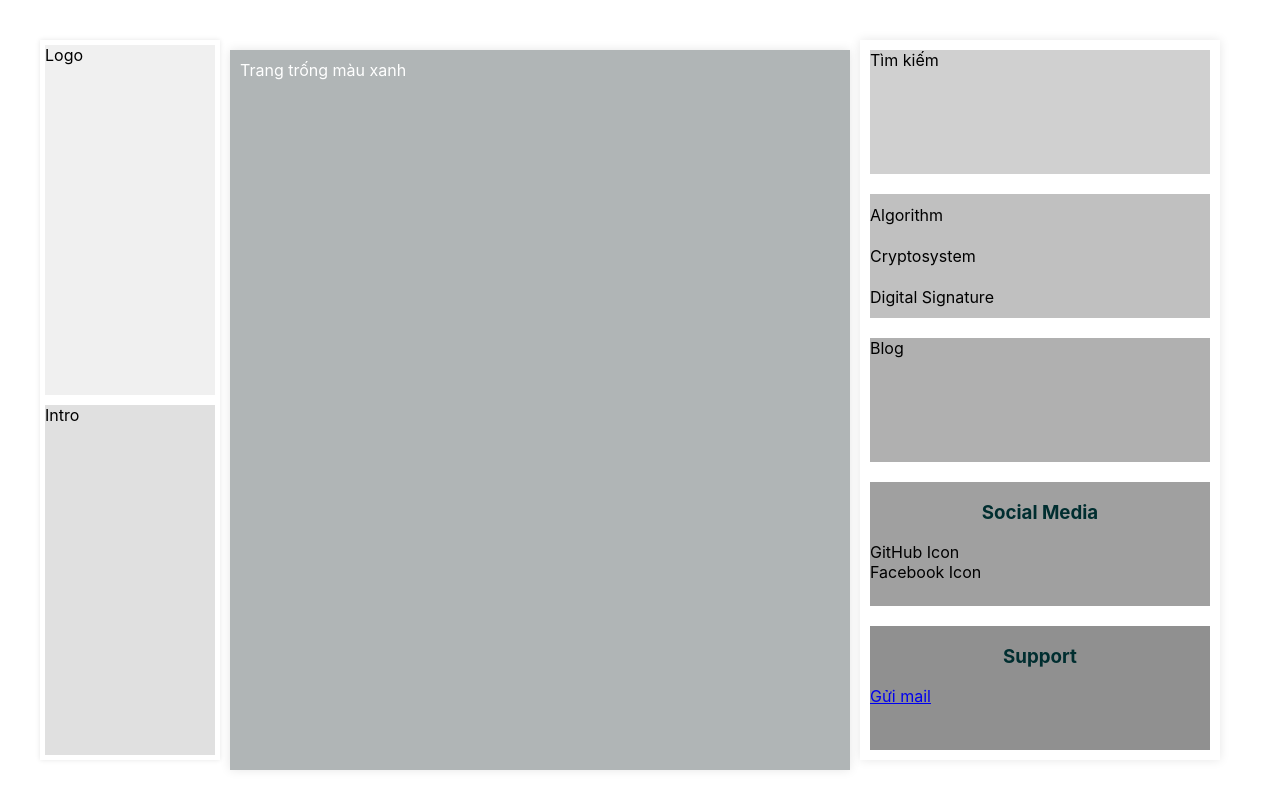
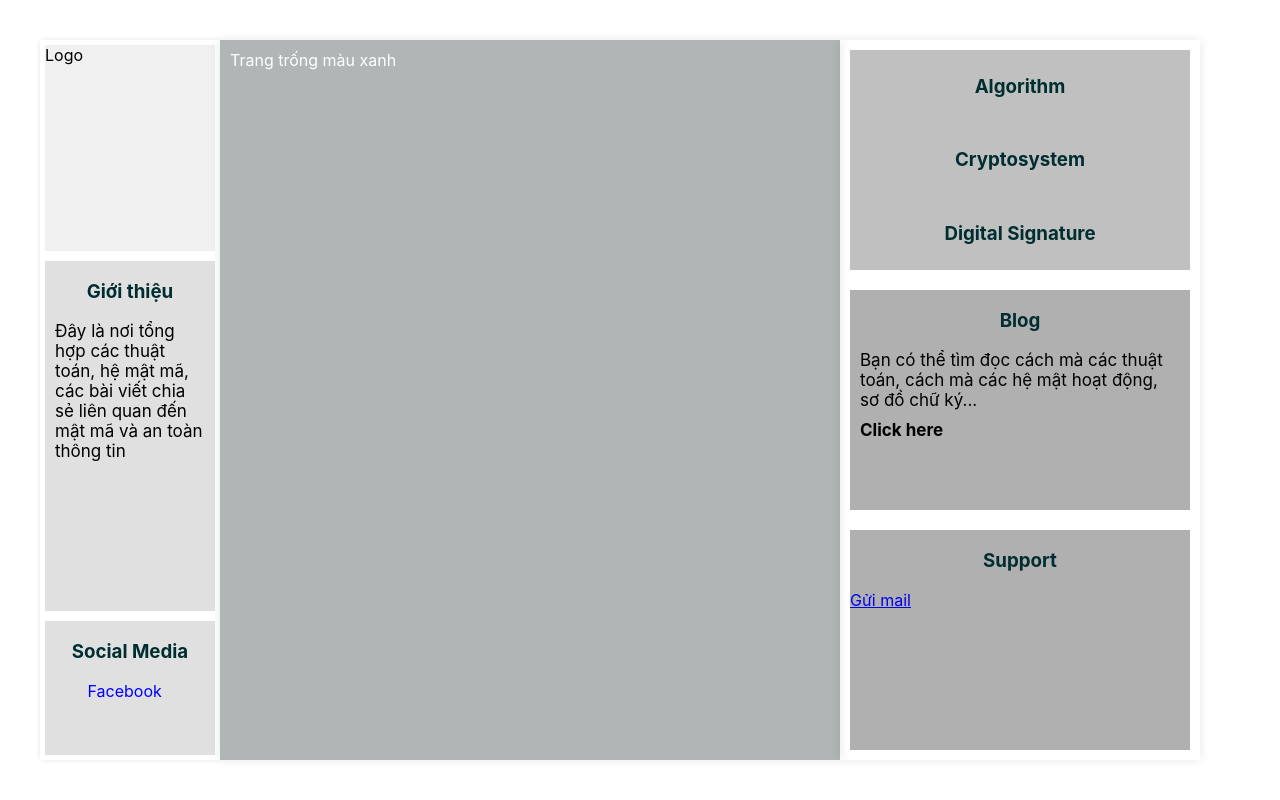
Before and after one commit to nmhung1294/MahuCryptify-web, a React (Create React App) app in the folder ui/: page / in a window 1280 px wide. Built offline with nearby package versions, Linux system fonts and the light colour scheme.

Commit message:
more-css

```diff
--- a/ui/src/components/SectionA/SectionA.css
+++ b/ui/src/components/SectionA/SectionA.css
@@ -6,12 +6,12 @@
     box-shadow: 0 0 5px rgba(0, 0, 0, 0.1); /* Thêm box-shadow */
   }
 
-  .section-a1, .section-a2 {
+  .section-a1, .section-a2, .section-a3 {
     margin: 5px; /* Thêm margin cho các phần nhỏ */
   }
 
   .section-a1 {
-    height: calc(50% - 10px); /* Điều chỉnh chiều cao để trừ đi margin */
+    height: calc(30% - 10px); /* Điều chỉnh chiều cao để trừ đi margin */
     background-color: #f0f0f0; /* Màu nền cho logo */
   }
 
@@ -19,3 +19,20 @@
     height: calc(50% - 10px); /* Điều chỉnh chiều cao để trừ đi margin */
     background-color: #e0e0e0; /* Màu nền cho intro */
   }
+  .section-a3 {
+    height: calc(20% - 10px); /* Điều chỉnh chiều cao để trừ đi margin */
+    background-color: #e0e0e0; /* Màu nền cho intro */
+  }
+  #intro {
+    margin: 10px;
+    font-size: 17px;
+
+  }
+  .smedia {
+    align-items: center;
+  }
+  #facebook {
+    text-decoration: none;
+    color: blue;
+    margin: 25%;
+  }
--- a/ui/src/components/SectionA/SectionA.js
+++ b/ui/src/components/SectionA/SectionA.js
@@ -6,7 +6,18 @@ function SectionA() {
   return (
     <div className="section-a">
       <div className="section-a1">Logo</div>
-      <div className="section-a2">Intro</div>
+      <div className="section-a2">
+        <h3>Giới thiệu</h3>
+        <div>
+          <p id='intro'> Đây là nơi tổng hợp các thuật toán, hệ mật mã, các bài viết chia sẻ liên quan đến mật mã và an toàn thông tin</p>
+        </div>
+      </div>
+      <div className="section-a3">
+        <h3>Social Media</h3>
+        <div className='smedia'>
+            <a id='facebook' href='https://www.facebook.com/profile.php?id=100032542596283'>Facebook</a>
+        </div>
+      </div>
     </div>
   );
 }
--- a/ui/src/components/SectionB/FormCryptosystemComponent.js
+++ b/ui/src/components/SectionB/FormCryptosystemComponent.js
@@ -301,9 +301,19 @@ function FormComponent({ formType, cryptosystemType, apiUrl, onBack }) {
     </form>
     <button onClick={onBack}>Back</button>
     {apiResult && (
-        <div>
+      <div className="api-result">
         <h4>API Result:</h4>
-          <pre>{JSON.stringify(apiResult, null, 2)}</pre>
+        <textarea
+           value={JSON.stringify(apiResult, (key, value) => {
+            if (typeof value === 'number') {
+              return value.toString();
+            }
+            return value;
+          }, 2)}
+          readOnly
+          rows={10}
+          style={{ width: '90%', padding: '10px',margin: '20px', borderRadius: '4px', border: '1px solid #ccc' }} // Thêm kiểu
+        />
       </div>
     )}
   </div>
--- a/ui/src/components/SectionB/SectionB.css
+++ b/ui/src/components/SectionB/SectionB.css
@@ -3,7 +3,6 @@
   width: 50%;
   background-color: rgb(176, 181, 182); /* Màu xanh cho trang trống */
   box-shadow: 0 0 10px rgba(0, 0, 0, 0.1); /* Thêm box-shadow */
-  margin: 10px; /* Thêm margin cho phần B */
   height: calc(100% - 20px); /* Điều chỉnh chiều cao để trừ đi margin */
   overflow-y: auto; /* Thêm scroll nếu nội dung quá dài */
   padding: 10px; /* Thêm padding cho nội dung */
@@ -22,3 +21,8 @@ li:hover {
   font-weight: bold;
   cursor: pointer;
 }
+
+.title {
+  text-align: center;
+  color: rgb(3, 52, 66);
+}
--- a/ui/src/components/SectionB/SectionB.js
+++ b/ui/src/components/SectionB/SectionB.js
@@ -88,7 +88,7 @@ function SectionB({ selectedItem, selectedSubItem, setSelectedSubItem, resetSele
     if (selectedItem === 'Algorithm') {
       return (
         <div>
-          <h2>Algorithms</h2>
+          <h2 className='title'>Algorithms</h2>
           <ul>
             {list_of_algorithms.map((algorithm, i) => (
               <li key={i} onClick={() => {
@@ -106,7 +106,7 @@ function SectionB({ selectedItem, selectedSubItem, setSelectedSubItem, resetSele
     if (selectedItem === 'Cryptosystem') {
       return (
         <div>
-          <h2>Cryptography Systems</h2>
+          <h2 className='title'>Cryptography Systems</h2>
           <ul>
             {list_of_cryptosystems.map((cryptosystemType, i) => (
               <li key={i} onClick={() => {
@@ -125,7 +125,7 @@ function SectionB({ selectedItem, selectedSubItem, setSelectedSubItem, resetSele
     if (selectedItem === 'DigitalSignature') {
       return (
         <div>
-          <h2>Digital Signature</h2>
+          <h2 className='title'>Digital Signature</h2>
           <ul>
             {list_of_digitalsignatures.map((dsscheme, i) => (
               <li key={i} onClick={() => {
@@ -144,7 +144,7 @@ function SectionB({ selectedItem, selectedSubItem, setSelectedSubItem, resetSele
     if (selectedItem ==='Blog') {
       return (
         <div>
-          <h2>{selectedItem}</h2>
+          <h2 className='title'>{selectedItem}</h2>
           <ul>
             {blogTitles.map((blog, index) => (
               <li key={index} onClick = {() => {setSelectedSubItem(blog.title); setBlogContent(blog.content)}}>{blog.title}</li>
@@ -227,20 +227,3 @@ function SectionB({ selectedItem, selectedSubItem, setSelectedSubItem, resetSele
 }
 
 export default SectionB;
-
-/*
-try {
-        const response = await fetch('http://127.0.0.1:8000/myapp/blog/', {
-          method: 'GET',
-          headers: { 'Content-Type': 'application/json' },
-        });
-        const data = await response.json();
-        var list_of_digitalsignatures = []
-        for (var i = 0; i < data.length; i++) {
-          list_of_digitalsignatures.push(data[i].title)
-        }
-        console.log(list_of_digitalsignatures)
-      } catch (error) {
-        console.error('Error:', error);
-      }
-*/
--- a/ui/src/components/SectionB/cryptosystemcss.css
+++ b/ui/src/components/SectionB/cryptosystemcss.css
@@ -33,3 +33,8 @@ input {
     font-weight: bold;
     color: #002e30;
   }
+  .api-result {
+    margin-top: 10px; /* Khoảng cách phía trên */
+    margin-bottom: 10px; /* Khoảng cách phía dưới */
+    width: 100%; /* Đảm bảo ô chiếm toàn bộ chiều rộng */
+  }
--- a/ui/src/components/SectionC/SectionC.css
+++ b/ui/src/components/SectionC/SectionC.css
@@ -6,42 +6,44 @@
   box-shadow: 0 0 10px rgba(0, 0, 0, 0.1); /* Thêm box-shadow */
 }
 
-.section-c1, .section-c2, .section-c3, .section-c4, .section-c5 {
-  margin: 10px; /* Thêm margin cho các phần nhỏ */
+.section-c1, .section-c2, .section-c3, .section-c4 {
+  margin: 10px;
 }
 
-.section-c1 {
-  height: calc(20% - 20px); /* Điều chỉnh chiều cao để trừ đi margin */
-  background-color: #d0d0d0; /* Màu nền cho ô tìm kiếm */
-}
+/* .section-c1 {
+  height: calc(20% - 20px);
+  background-color: #d0d0d0;
+} */
 
 .section-c2 {
-  height: calc(20% - 20px); /* Điều chỉnh chiều cao để trừ đi margin */
+  height: calc(40% - 20px);
   display: flex;
   flex-direction: column;
   justify-content: space-around;
-  background-color: #c0c0c0; /* Màu nền cho list */
-  cursor: pointer; /* Thêm con trỏ để chỉ ra rằng có thể click */
+  background-color: #c0c0c0;
 }
 
 .section-c3 {
-  height: calc(20% - 20px); /* Điều chỉnh chiều cao để trừ đi margin */
-  background-color: #b0b0b0; /* Màu nền cho blog */
-  overflow-y: auto; /* Thêm scroll cho danh sách blog */
+  height: calc(40% - 20px);
+  background-color: #b0b0b0;
 }
 
 .blog-list {
-  max-height: 100%; /* Đảm bảo danh sách blog không vượt quá chiều cao */
-  overflow-y: auto; /* Thêm scroll cho danh sách blog */
-  cursor: pointer; /* Thêm con trỏ để chỉ ra rằng có thể click */
+  max-height: 100%;
+  overflow-y: auto;
+  cursor: pointer;
 }
 
 .section-c4 {
-  height: calc(20% - 20px); /* Điều chỉnh chiều cao để trừ đi margin */
-  background-color: #a0a0a0; /* Màu nền cho social media */
+  height: calc(20% - 20px);
+  background-color: #a0a0a0;
 }
 
-.section-c5 {
-  height: calc(20% - 20px); /* Điều chỉnh chiều cao để trừ đi margin */
-  background-color: #909090; /* Màu nền cho support */
+.introblog {
+  margin: 10px;
+  font-size: 17px;
 }
+
+.can_click{
+  cursor: pointer;
+}
--- a/ui/src/components/SectionC/SectionC.js
+++ b/ui/src/components/SectionC/SectionC.js
@@ -9,21 +9,18 @@ function SectionC({ onSelectItem }) {
 
   return (
     <div className="section-c">
-      <div className="section-c1">Tìm kiếm</div>
+      {/* <div className="section-c1">Tìm kiếm</div> */}
       <div className="section-c2">
-        <div onClick={() => handleSelectItem('Algorithm')}>Algorithm</div>
-        <div onClick={() => handleSelectItem('Cryptosystem')}>Cryptosystem</div>
-        <div onClick={() => handleSelectItem('DigitalSignature')}>Digital Signature</div>
+        <h3 className='can_click' onClick={() => handleSelectItem('Algorithm')}>Algorithm</h3>
+        <h3 className='can_click' onClick={() => handleSelectItem('Cryptosystem')}>Cryptosystem</h3>
+        <h3 className='can_click' onClick={() => handleSelectItem('DigitalSignature')}>Digital Signature</h3>
       </div>
       <div className="section-c3">
-        <div onClick = {() => handleSelectItem('Blog')}>Blog</div>
+        <h3 className='can_click' onClick = {() => handleSelectItem('Blog')}>Blog</h3>
+        <p className='introblog'> Bạn có thể tìm đọc cách mà các thuật toán, cách mà các hệ mật hoạt động, sơ đồ chữ ký...</p>
+        <h4 className='can_click introblog' onClick = {() => handleSelectItem('Blog')}>Click here</h4>
       </div>
-      <div className="section-c4">
-        <h3>Social Media</h3>
-        <div>GitHub Icon</div>
-        <div>Facebook Icon</div>
-      </div>
-      <div className="section-c5">
+      <div className="section-c3">
         <h3>Support</h3>
         <a href="mailto:support@example.com">Gửi mail</a>
       </div>
```
Also changed, not shown: 1 other file (tests, documents, lock files or other folders). Lines whose indentation alone changed are shown as unchanged.
